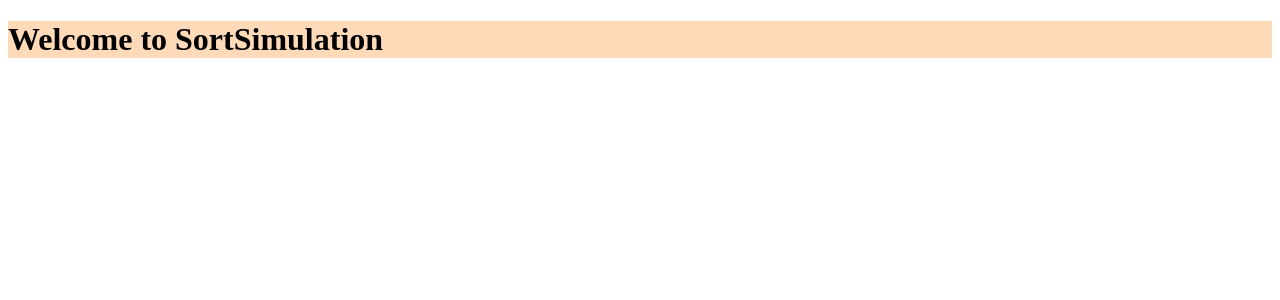
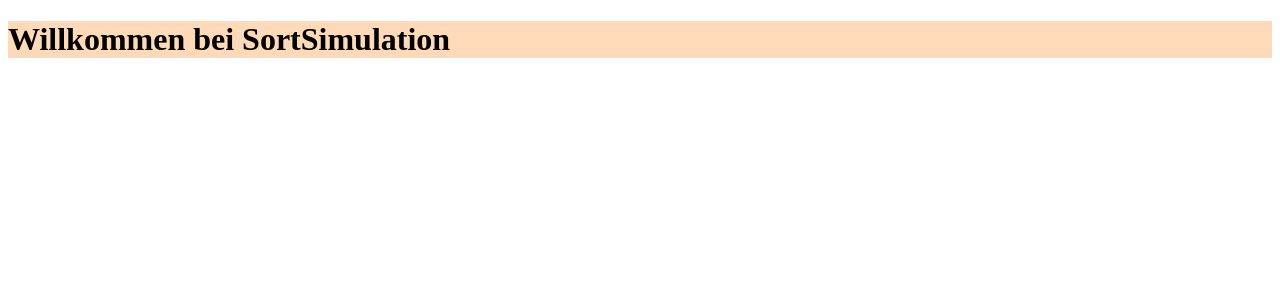
Before and after one commit to pfolta/sortsimulation, a React app: page / in a window 1280 px wide. Shown: the top 300 px of the page. Built offline with nearby package versions, Linux system fonts and the light colour scheme.

Commit message:
Move React setup to App component

```diff
--- a/src/app/App.tsx
+++ b/src/app/App.tsx
@@ -1,17 +1,23 @@
-import React from "react";
-import { FormattedMessage } from "react-intl";
+import React, { StrictMode } from "react";
+import { FormattedMessage, RawIntlProvider } from "react-intl";
 import styled from "styled-components";
+
+import locales from "@/app/locale";
 
 const Header = styled.header`
     background-color: peachpuff;
 `;
 
 const App = (): JSX.Element => (
-    <Header>
-        <h1>
-            <FormattedMessage id="welcome.title" />
-        </h1>
-    </Header>
+    <StrictMode>
+        <RawIntlProvider value={locales["de-DE"]}>
+            <Header>
+                <h1>
+                    <FormattedMessage id="welcome.title" />
+                </h1>
+            </Header>
+        </RawIntlProvider>
+    </StrictMode>
 );
 
 export default App;
--- a/src/app/index.tsx
+++ b/src/app/index.tsx
@@ -1,15 +1,6 @@
-import React, { StrictMode } from "react";
+import React from "react";
 import ReactDOM from "react-dom";
-import { RawIntlProvider } from "react-intl";
 
 import App from "@/app/App";
-import locales from "@/app/locale";
 
-ReactDOM.render(
-    <StrictMode>
-        <RawIntlProvider value={locales["en-US"]}>
-            <App />
-        </RawIntlProvider>
-    </StrictMode>,
-    document.querySelector("#app")
-);
+ReactDOM.render(<App />, document.querySelector("#app"));
```
